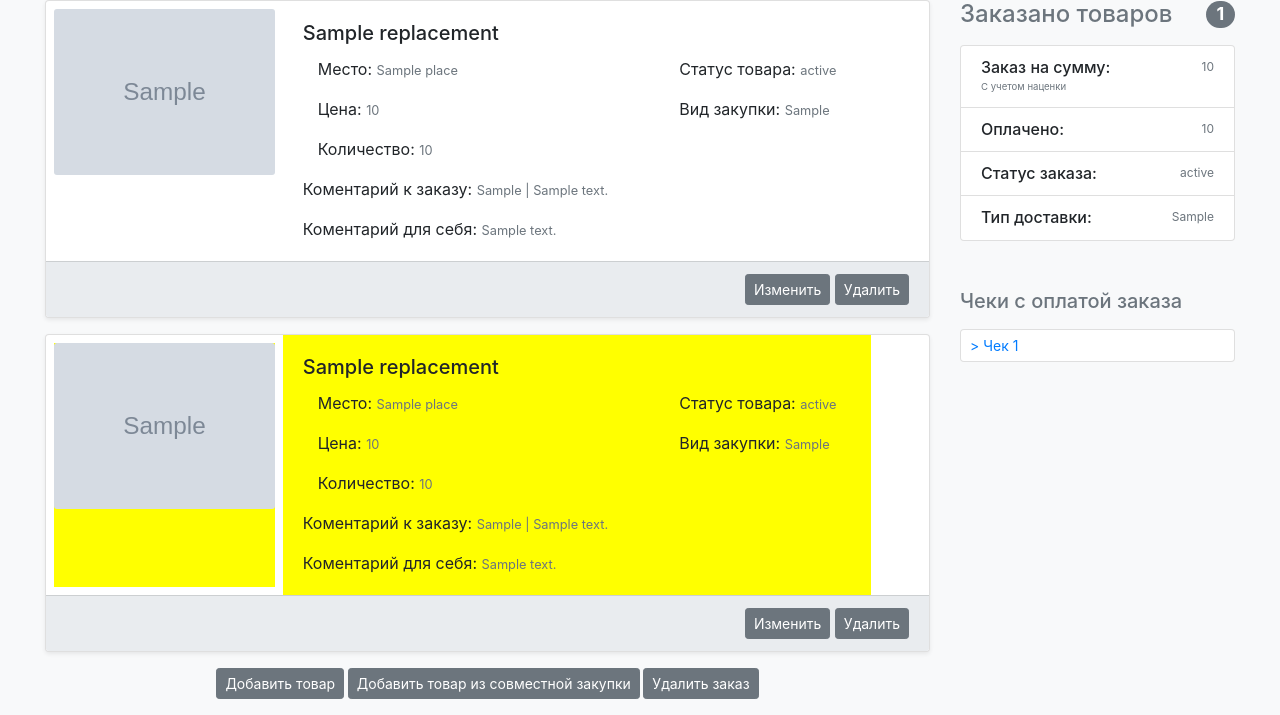
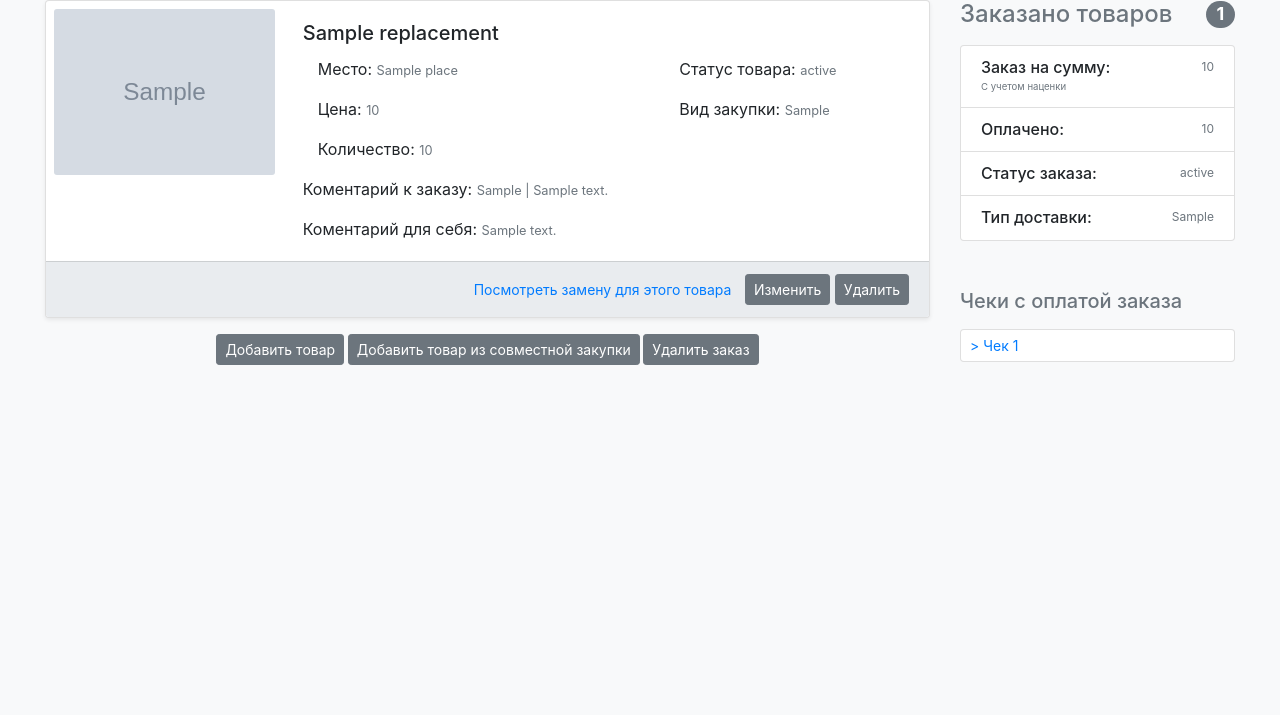
Before and after one commit to Evrikaseven/shop, a Django app: template main/templates/main/order_details.html in a window 1280 px wide. Shown: the part 123-838 px from the top of the page. After the commit the page ends 488 px from the top, so only its background shows below. Run offline with Django 3.2, Linux system fonts and the light colour scheme; the template is opened without the code that fills it: most values are stand-ins (such as "Sample title", 1, 10 or a date in 2020); grey boxes marked "Sample" are stand-in pictures; some libraries are stand-ins or nearby versions.

Commit message:
Added Collapse UI for Replacements

```diff
--- a/main/templates/main/order_details.html
+++ b/main/templates/main/order_details.html
@@ -248,8 +248,10 @@
                 <div class="card-footer text-right bg-lg">
                     {% if user_role == roles.ZAKAZSCHIK and order.status == order_statuses.CREATED or user_role == roles.ADMINISTRATOR or user_role == roles.ZAKUPSCHIK %}
                         <div class="btn-group-sm">
-                                <a class="btn btn-secondary"
-                                   href="{% url 'main:order_item_details' pk=replacement.id %}">
+                            <button class="btn btn-sm btn-link"  type="button" data-toggle="collapse" data-target="#collapse_replace{{ forloop.counter }}" aria-expanded="false" aria-controls="collapse_replace{{ forloop.counter }}">
+                                Посмотреть замену для этого товара
+                            </button>
+                                <a class="btn btn-secondary" href="{% url 'main:order_item_details' pk=replacement.id %}">
                                     Изменить</a>
                                     {% if replacement.product.shopping_type == SHOPPING_TYPES.INDIVIDUAL %}
                                         {% if replacement.parent %}
@@ -279,25 +281,18 @@
                 </div>
             </div>
 
-
-
-
+         <div class="collapse" id="collapse_replace{{ forloop.counter }}">
 
 
 {#             TODO: Should be updated    #}
-{#             TODO: Should be updated    #}
-{#             TODO: Should be updated    #}
-{#             TODO: Should be updated    #}
-{#             TODO: Should be updated    #}
              {% for replacement in replacement.replacements %}
-
              <div class="card mb-3 bg-white rounded shadow-sm">
                 <div class="row no-gutters">
-                    <div class="col-md-3 m-2" style="background-color: yellow">
+                    <div class="col-md-3 m-2">
                         <img src="{{ MEDIA_URL }}{{ replacement.product.image }}" class="card-img" alt="...">
                     </div>
-                    <div class="col-md-8" style="background-color: yellow">
-                        <div class="card-body">
+                    <div class="col-md-8">
+                        <div class="card-body bg-white">
                             <h5 class="card-title pricing-card-title">{% if replacement.name %} {{ replacement.name }} {% else %} Без
                                 названия {% endif %}</h5>
                             <div class="d-flex justify-content-between mb-3">
@@ -346,7 +341,7 @@
                     </div>
                 </div>
 
-                <div class="card-footer text-right bg-lg">
+                <div class="card-footer text-right bg-white">
                     {% if user_role == roles.ZAKAZSCHIK and order.status == order_statuses.CREATED or user_role == roles.ADMINISTRATOR or user_role == roles.ZAKUPSCHIK %}
                             <div class="btn-group-sm">
                                 <a class="btn btn-secondary"
@@ -379,16 +374,9 @@
                     {% endif %}
                 </div>
                 </div>
-
              {% endfor %}
-
+        </div>
              {# End of TODO: #}
-             {# End of TODO: #}
-             {# End of TODO: #}
-             {# End of TODO: #}
-
-
-
 
          {%  endfor  %}
             <div class="text-center small mb-3">
```
Lines whose indentation alone changed are shown as unchanged.
